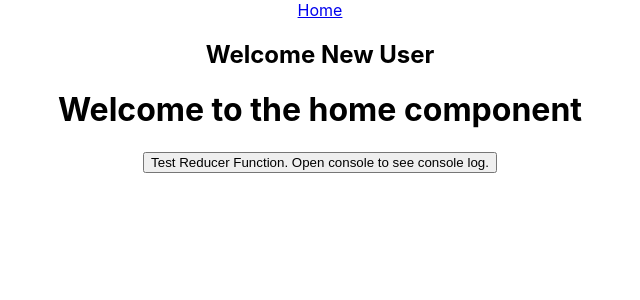
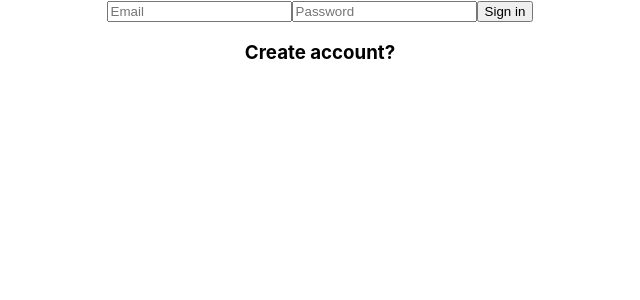
Before and after one commit to Lilkgb/1MT, a React (Create React App) app: page / in a window 1280 px wide. Shown: the top 300 px of the page, without its empty margins (320-960 px from the left). Built offline with nearby package versions, Linux system fonts and the light colour scheme; no server answers; the HTML template or start-up script is replaced by a standard one.

Commit message:
add signin and signup components

```diff
--- a/package.json
+++ b/package.json
@@ -6,7 +6,7 @@
     "@testing-library/jest-dom": "^4.2.4",
     "@testing-library/react": "^9.4.0",
     "@testing-library/user-event": "^7.2.1",
-    "firebase": "^7.6.2",
+    "firebase": "^7.7.0",
     "firebase-admin": "^8.9.0",
     "firebase-functions": "^3.3.0",
     "node-sass": "^4.13.0",
--- a/src/actions/index.js
+++ b/src/actions/index.js
@@ -3,14 +3,14 @@ import * as firebase from 'firebase';
 import {store} from './../index';
 const {types, firebaseConfig} = constants;
 
+console.log(firebaseConfig)
+
 firebase.initializeApp(firebaseConfig);
 
 firebase.auth().onAuthStateChanged(function(user) {
   if(user){
-    console.log('logged in')
     store.dispatch(authUserTrue());
   } else {
-    console.log('not logged in')
     store.dispatch(authUserFalse());
   }
 })
--- a/src/components/App.js
+++ b/src/components/App.js
@@ -4,17 +4,19 @@ import Error404 from './Error404';
 import Home from './Home';
 import { Switch, Route } from 'react-router-dom';
 import {connect} from 'react-redux';
+import SignIn from './SignIn';
 
 function App(props) {
 
-  console.log(props.authUser)
+  let preDisplay;
+  let checkedAuthState;
 
-  let preDisplay;
-
-  if(props.authUser){
+  if(props.authUser === true){
     preDisplay = null;
+    checkedAuthState = Home;
   } else if (props.authUser === false){
     preDisplay = null;
+    checkedAuthState = SignIn;
   } else {
     preDisplay =
     <div className="loadingGif">
@@ -26,7 +28,7 @@ function App(props) {
     <div className="App">
       {preDisplay}
       <Switch>
-        <Route exact path ='/' component={Home}/>
+        <Route exact path ='/' component={checkedAuthState}/>
         <Route component={Error404}/>
       </Switch>
     </div>
--- /dev/null
+++ b/src/components/SignIn.js
@@ -0,0 +1,48 @@
+import React, {useState} from "react";
+import * as firebase from 'firebase';
+import SignUp from './SignUp';
+
+function SignIn(){
+
+    const [error, setError] = useState(null);
+    const [signUp, setSignUp] = useState(false);
+    let _email = null;
+    let _password = null;
+    let signUpForm = null;
+
+    function signInFunction(e){
+        e.preventDefault();
+        firebase.auth().signInWithEmailAndPassword(_email.value, _password.value).then(function(user) {
+            if(user){
+                setError(null);
+            }
+        }).catch(error => {
+            setError(error.message);
+        })
+    }
+
+    if(signUp){
+        signUpForm = <SignUp closeSignUp={() => {setSignUp(false)}}/>
+    } else {
+        signUpForm =
+        <div className="signInContainer">
+            <div className="signInForm">
+                <form onSubmit={signInFunction}>
+                    <input placeholder="Email" type="email" ref={value => {_email = value}}/>
+                    <input placeholder="Password" type="password" ref={value => {_password = value}}/>
+                    <button type="submit">Sign in</button>
+                    <p>{error}</p>
+                </form>
+                <h3 onClick={() => {setSignUp(true)}} className="signUpButton">Create account?</h3>
+            </div>
+        </div>;
+    }
+
+    return(
+        <div className="signIn">
+            {signUpForm}
+        </div>
+    )
+}
+
+export default SignIn;
--- /dev/null
+++ b/src/components/SignUp.js
@@ -0,0 +1,50 @@
+import React, {useState} from 'react';
+import * as firebase from 'firebase';
+
+function SignUp(props){
+
+    const [passwordError, setPasswordError] = useState(false);
+
+    let _name = null;
+    let _email = null;
+    let _passwordOne = null;
+    let _passwordTwo = null;
+    let _botProtection = null;
+
+    function signUpFunction(e){
+        e.preventDefault();
+        if(_botProtection.value === ''){
+            if(_passwordOne.value !== _passwordTwo.value){
+                _passwordOne.value = '';
+                _passwordTwo.value = '';
+                return setPasswordError("Your passwords doesn't match. Please try again.")
+            } else {
+                firebase.auth().createUserWithEmailAndPassword(_email.value, _passwordOne.value).catch(error => {
+                    setPasswordError(error.message)
+                })
+            }
+        } else {
+            console.log('no')
+        }
+    }
+
+    return(
+        <div className="signUpContainer">
+            <div className="signUpForm">
+                <form onSubmit={signUpFunction}>
+                    <input type="text" placeholder='Name' ref={value => {_name = value}}/><br />
+                    <input type="email" placeholder='Email' ref={value => {_email = value}}/><br />
+                    <input type="password" placeholder="Password" ref={value => {_passwordOne = value}}/><br />
+                    <input type="password" placeholder="Confirm Password" ref={value => {_passwordTwo = value}}/><br />
+                    {passwordError}
+                    <input placeholder="bot" style={{display: "none"}} ref={value => {_botProtection = value}} />
+                    <br />
+                    <button type="submit">Sign Up</button>
+                </form>
+                <p>Already have a account? <span onClick={props.closeSignUp} className="signUpClick">Click Here!</span></p>
+            </div>
+        </div>
+    )
+}
+
+export default SignUp;
```
